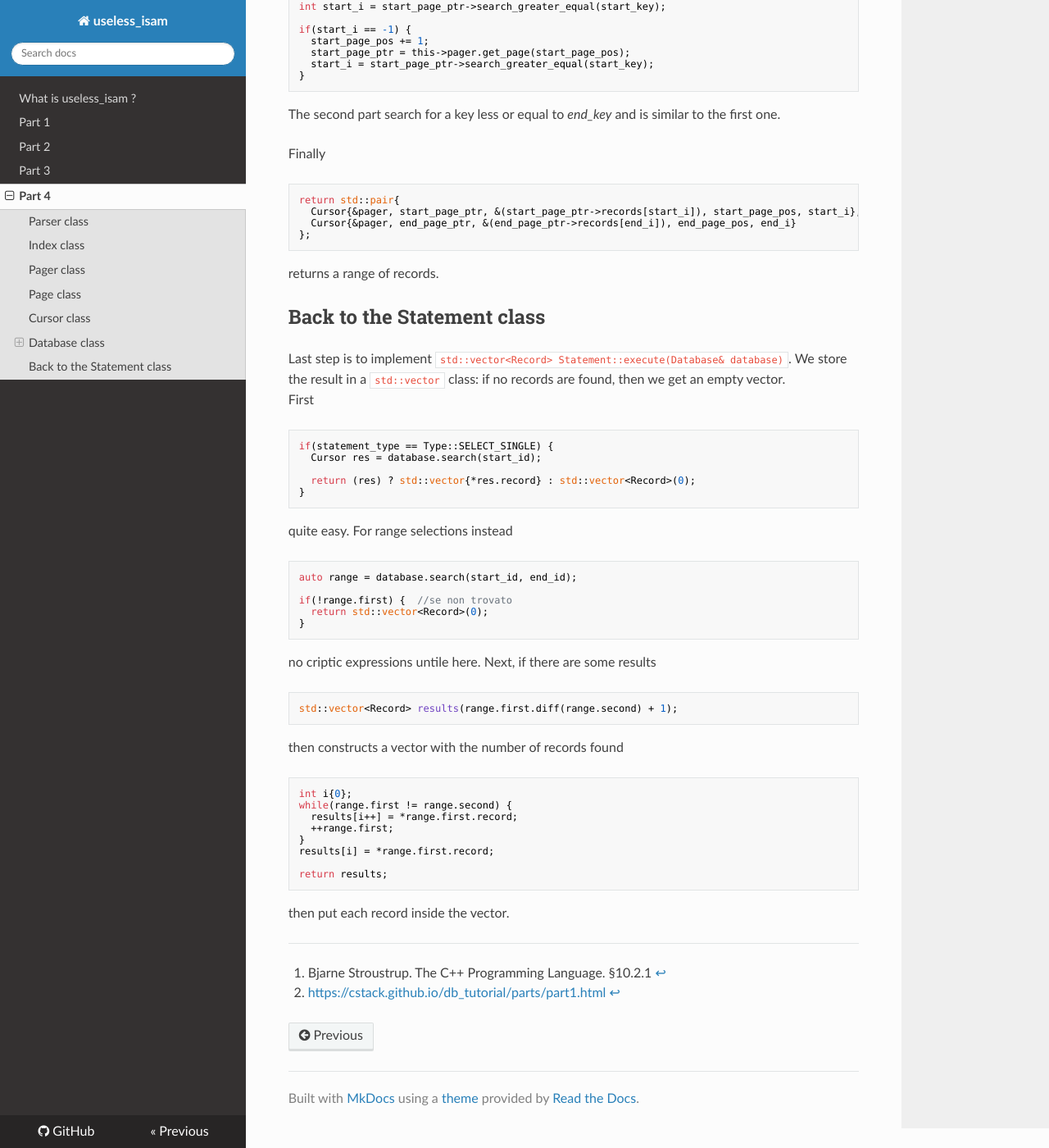
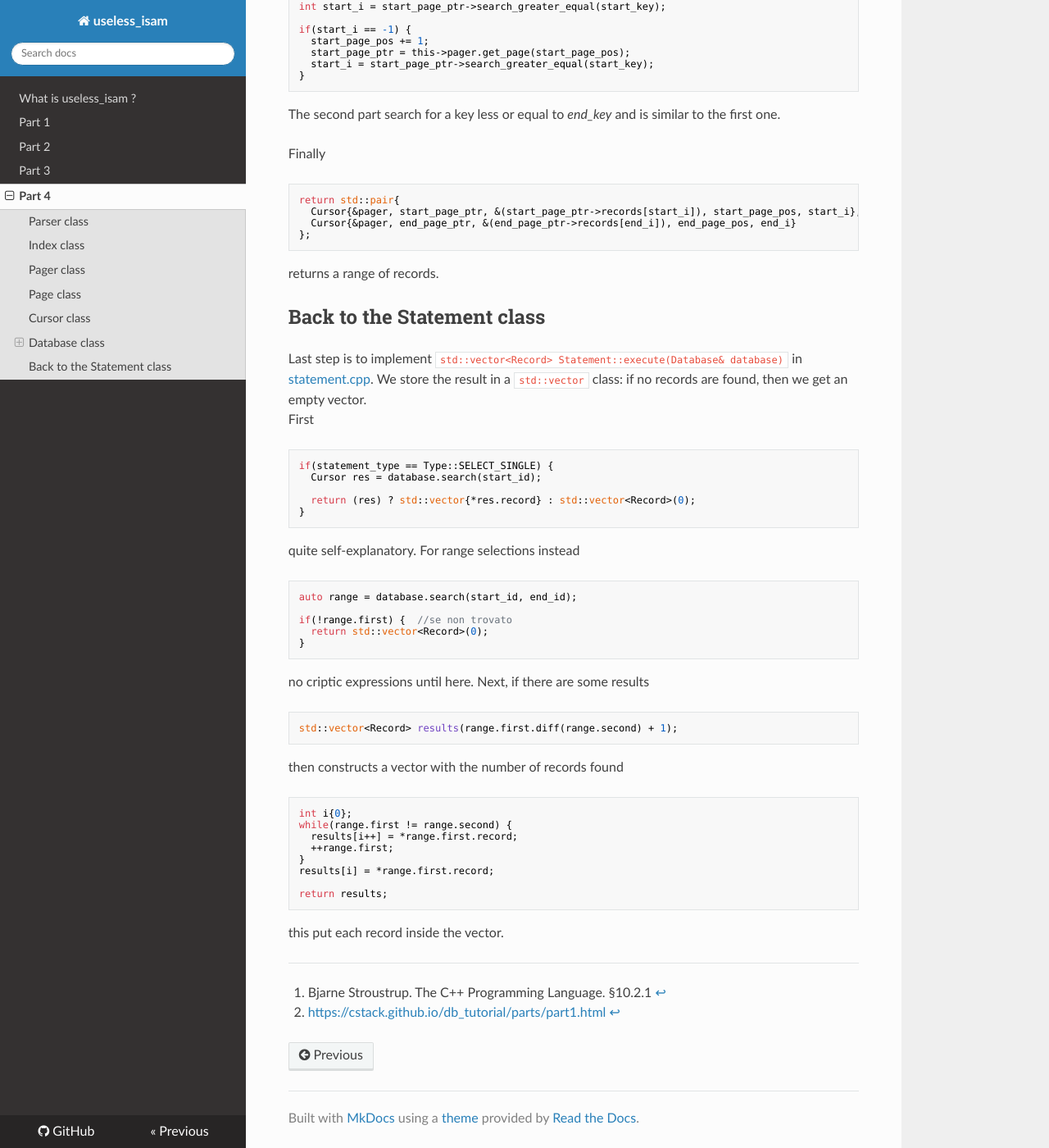
Before and after one commit to JohnHop/useless_isam, an MkDocs documentation site: the page built from docs/part4.md, in a window 1280 px wide and 1400 px high, scrolled down 6940 px. Shown: the whole window at 82% size. Built offline with MkDocs 1.6.1, drawn with Linux system fonts in a browser that asks for light colours; nearby versions of some CDN libraries.

Commit message:
Edit README e part4.

````diff
--- a/docs/part4.md
+++ b/docs/part4.md
@@ -365,7 +365,7 @@ returns a range of records.
 
 ## Back to the Statement class
 
-Last step is to implement `std::vector<Record> Statement::execute(Database& database)`. We store the result in a `std::vector` class: if no records are found, then we get an empty vector.<br>
+Last step is to implement `std::vector<Record> Statement::execute(Database& database)` in [statement.cpp](https://github.com/JohnHop/useless_isam/blob/main/statement.cpp). We store the result in a `std::vector` class: if no records are found, then we get an empty vector.<br>
 First
 
 ```C++
@@ -376,7 +376,7 @@ if(statement_type == Type::SELECT_SINGLE) {
 }
 ```
 
-quite easy. For range selections instead
+quite self-explanatory. For range selections instead
 
 ```C++
 auto range = database.search(start_id, end_id);
@@ -386,7 +386,7 @@ if(!range.first) {  //se non trovato
 }
 ```
 
-no criptic expressions untile here. Next, if there are some results
+no criptic expressions until here. Next, if there are some results
 
 ```C++
 std::vector<Record> results(range.first.diff(range.second) + 1);
@@ -405,7 +405,7 @@ results[i] = *range.first.record;
 return results;
 ```
 
-then put each record inside the vector.
+this put each record inside the vector.
 
 [^1]: Bjarne Stroustrup. The C++ Programming Language. §10.2.1
 [^2]: <https://cstack.github.io/db_tutorial/parts/part1.html>
````
Also changed, not shown: README.md (+22 -7 lines).
